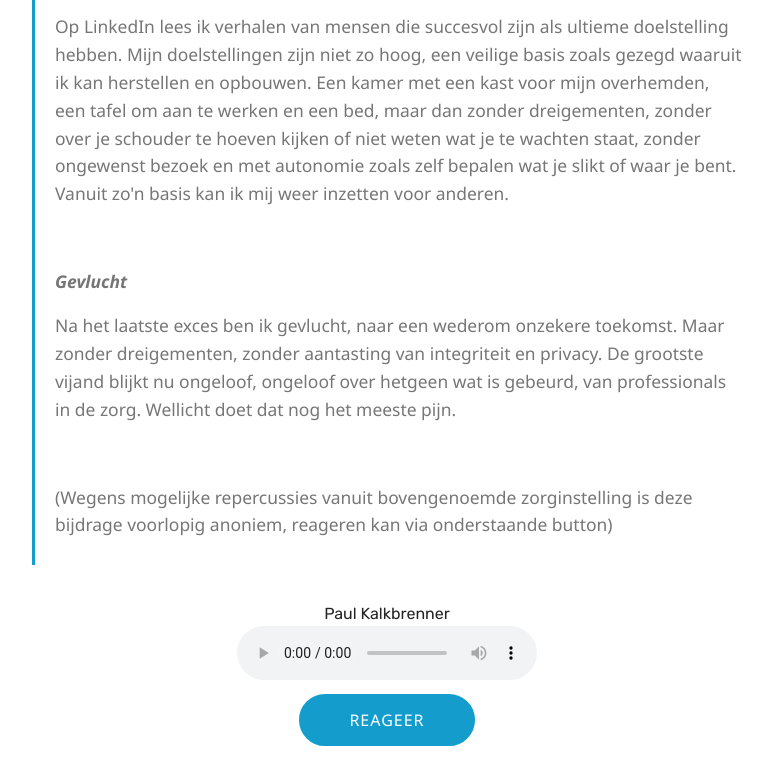
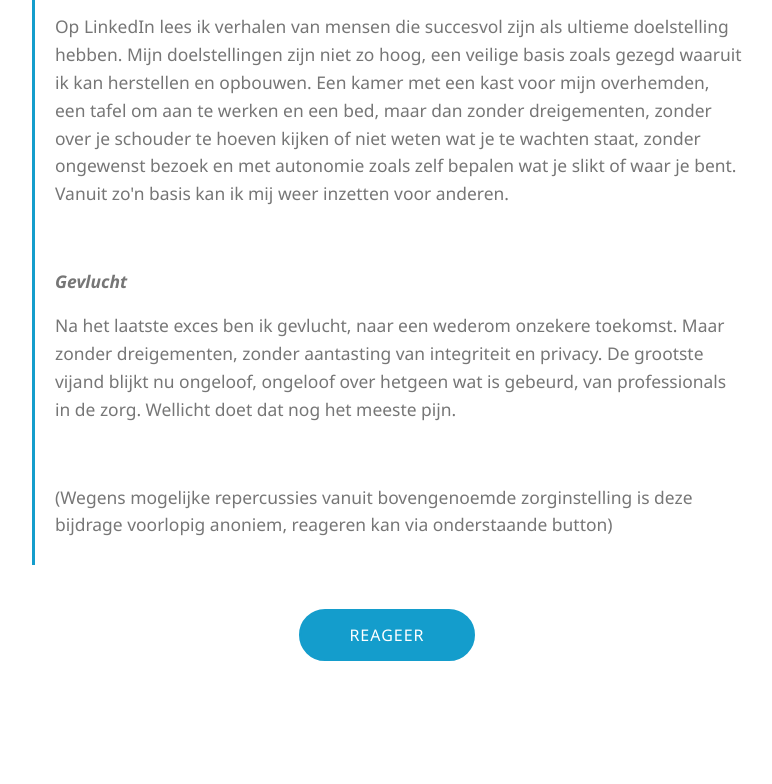
Before and after one commit to gevangenindezorg/gevangenindezorg.github.io, a plain HTML site: page index.html in a window 1280 px wide. Shown: the part 4791-5575 px from the top of the page, without its empty margins (253-1025 px from the left). After the commit the page ends 5518 px from the top, so only its background shows below. Drawn offline with Linux system fonts and the light colour scheme.

Commit message:
Update index.html

```diff
--- a/index.html
+++ b/index.html
@@ -50,17 +50,6 @@
 
 <section class="mbr-section content8 cid-rJxrv4XBS8" id="content8-9">
 
-    <div align="center">
-     <figure>
-    <figcaption>Paul Kalkbrenner</figcaption>
-    <audio controls>
-  <source src="Naakt.mp3" type="audio/mpeg">
-     Your browser does not support the
-            <code>audio</code> element.
-    </audio>
-</figure>
-    </div>
-
     <div class="container">
         <div class="media-container-row title">
             <div class="col-12 col-md-8">
```
